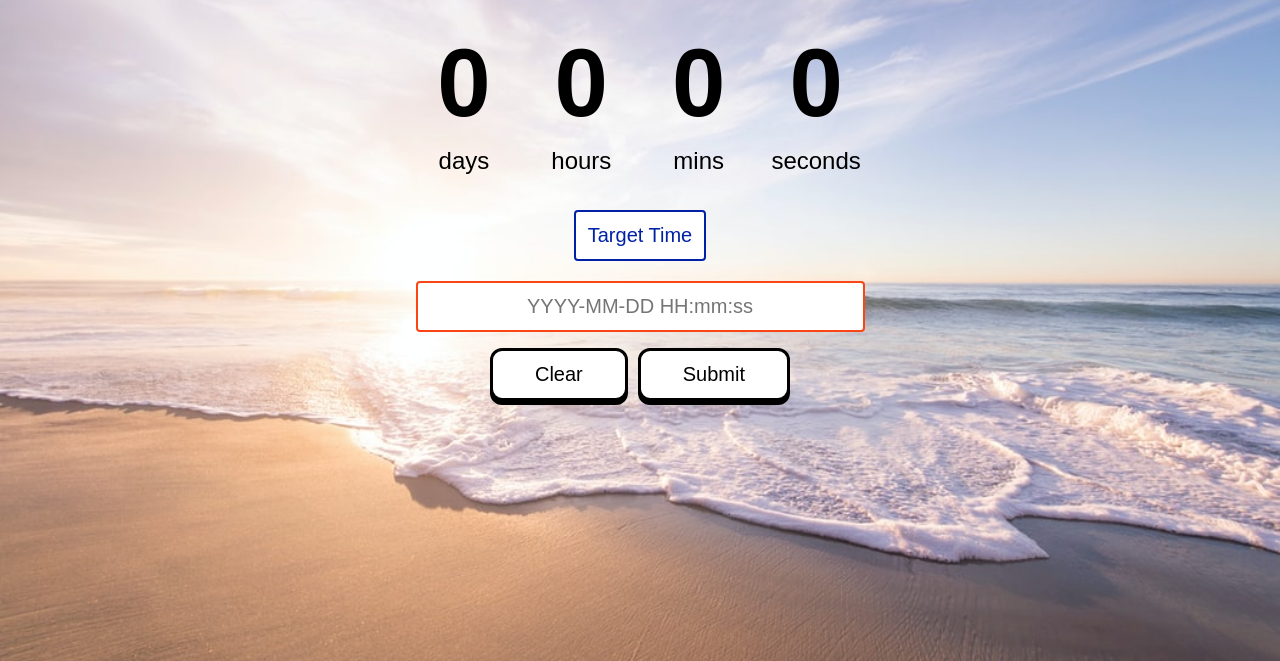
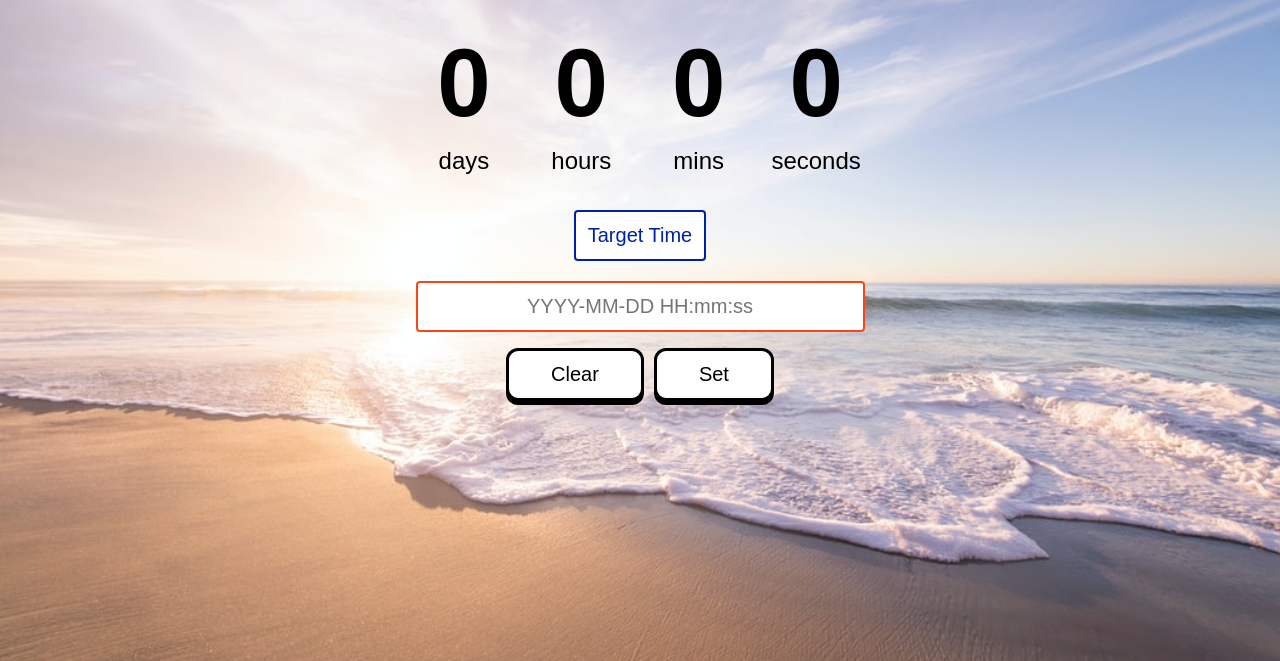
Before and after one commit to ypchen520/MrTimer, a plain HTML site: page index.html in a window 1280 px wide. Shown: the part 139-800 px from the top of the page. Drawn offline with Linux system fonts and the light colour scheme.

Commit message:
updated readme

```diff
--- a/index.html
+++ b/index.html
@@ -4,7 +4,7 @@
     <meta charset="UTF-8">
     <meta name="viewport"
     content="width=device-width, initial-scale=1.0">
-    <title>Countdown Timer</title>
+    <title>MrTimer</title>
     <link rel="stylesheet" href="style.css">
     <script src="script.js" defer></script>
 </head>
@@ -42,7 +42,7 @@
                 </button>
                 <button class="pushable" type="button" id="submit">
                     <span class="front">
-                        Submit
+                        Set
                     </span>
                 </button>
             </div>
--- a/style.css
+++ b/style.css
@@ -3,7 +3,7 @@
 }
 
 body {
-    background-image: url("./beach.jpg");
+    background-image: url("./image/beach.jpg");
     background-size: cover;
     background-position: center center;
     display: flex;
```
Also changed, not shown: image/beach.jpg (renamed from beach.jpg), 3 other files.
